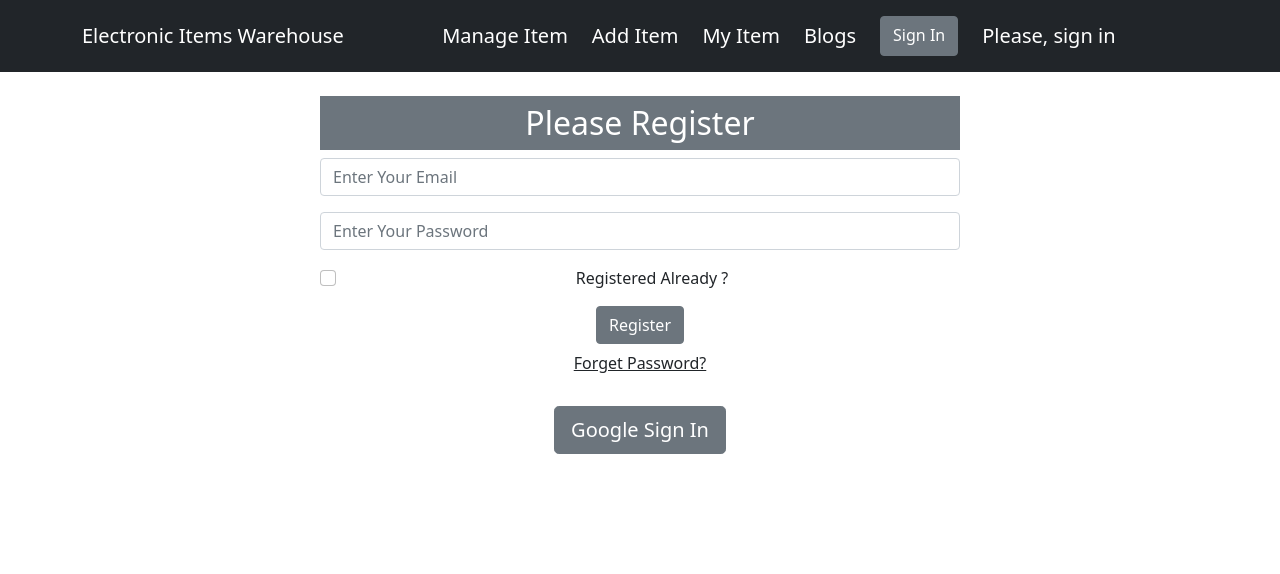
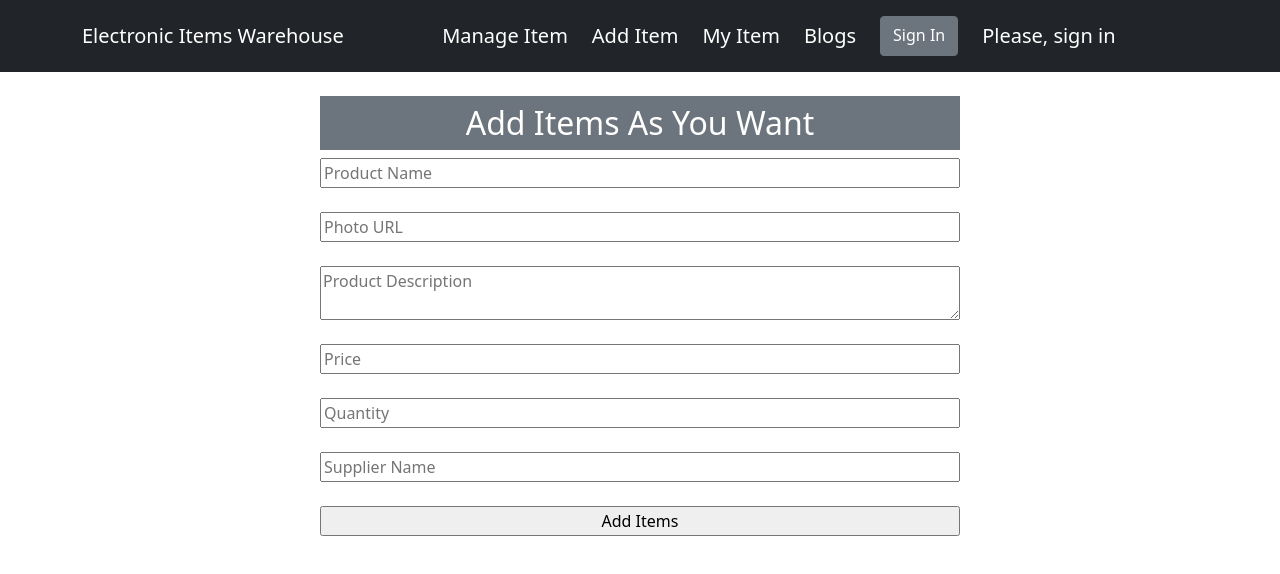
Before and after one commit to shawon-MG/Warehouse_Management--ClientSide, a React (Create React App) app: page /add-item in a window 1280 px wide. Before the commit this address led to /signIn. Shown: the top 574 px of the page. Built offline with nearby package versions, Linux system fonts and the light colour scheme; no server answers.

Commit message:
banner added to the home page

```diff
--- a/src/App.js
+++ b/src/App.js
@@ -6,7 +6,7 @@ import Main from './components/Main/Main';
 import NotFound from './components/NotFound/NotFound';
 import EmailSignIn from './components/EmailSignIn/EmailSignIn';
 import ManageItem from './components/ManageItem/ManageItem';
-import RequireAuth from './components/RequireAuth/RequireAuth';
+// import RequireAuth from './components/RequireAuth/RequireAuth';
 import AddItem from './components/AddItem/AddItem';
 import MyItem from './components/MyItem/MyItem';
 
@@ -20,21 +20,21 @@ function App() {
         <Route path='/' element={<Home></Home>}></Route>
 
         <Route path='/manage-item' element={
-          <RequireAuth>
-            <ManageItem></ManageItem>
-          </RequireAuth>
+          // <RequireAuth>
+          <ManageItem></ManageItem>
+          // </RequireAuth>
         }></Route>
 
         <Route path='/add-item' element={
-          <RequireAuth>
-            <AddItem></AddItem>
-          </RequireAuth>
+          // <RequireAuth>
+          <AddItem></AddItem>
+          // </RequireAuth>
         }></Route>
 
         <Route path='/my-item' element={
-          <RequireAuth>
-            <MyItem></MyItem>
-          </RequireAuth>
+          // <RequireAuth>
+          <MyItem></MyItem>
+          // </RequireAuth>
         }></Route>
 
         <Route path='/signIn' element={<EmailSignIn></EmailSignIn>}></Route>
--- a/src/components/AddItem/AddItem.js
+++ b/src/components/AddItem/AddItem.js
@@ -1,10 +1,35 @@
 import React from 'react';
+import { useForm } from "react-hook-form";
 
 const AddItem = () => {
+    const { register, handleSubmit } = useForm();
+    const onSubmit = data => console.log(data);
+
+
     return (
-        <div>
-            <h2> Add items</h2>
-        </div>
+        <div className='w-50 mx-auto'>
+            <h2 className='bg-secondary text-white p-2 mt-4'>Add Items As You Want</h2>
+
+            < form className='d-flex flex-column' onSubmit={handleSubmit(onSubmit)}>
+
+                <input className='mb-4' placeholder='Product Name'  {...register("name")} />
+
+                <input className='mb-4' placeholder='Photo URL' {...register("img", { required: true })} />
+
+                <textarea className='mb-4' placeholder='Product Description'  {...register("description")} />
+
+                <input className='mb-4' placeholder='Price' {...register("price", { required: true })} />
+
+                <input className='mb-4' placeholder='Quantity' {...register("price", { required: true })} />
+
+
+                <input className='mb-4' placeholder='Supplier Name'  {...register("name")} />
+
+                {/* {errors.exampleRequired && <span>This field is required</span>} */}
+
+                <input type="submit" value="Add Items" />
+            </form>
+        </div >
     );
 };
 
--- a/src/components/EmailSignIn/EmailSignIn.js
+++ b/src/components/EmailSignIn/EmailSignIn.js
@@ -68,6 +68,7 @@ const SignIn = () => {
     };
 
     const { handleGoogleSignIn } = useFirebase();
+
     const location = useLocation();
     const navigate = useNavigate();
     const from = location?.search?.from?.pathname || '/';
--- a/src/components/Home/Home.js
+++ b/src/components/Home/Home.js
@@ -1,10 +1,33 @@
 import React from 'react';
+import { Carousel, CarouselItem } from 'react-bootstrap';
 
 const Home = () => {
 
     return (
         <div>
-            <h1>Home Page</h1>
+            <Carousel >
+                <CarouselItem>
+                    <img className="rounded" width={1500} height={600} alt="900x500" src="https://i.ibb.co/WsJMggb/futuristic-hologram-smartwatch-wearable-technology-53876-108508.webp" />
+                    <div className="carousel-caption">
+                        <h2>Smart Watch</h2>
+                        <p>We have in stocks available now. Best of the smart watches around the world. </p>
+                    </div>
+                </CarouselItem>
+                <CarouselItem>
+                    <img className="rounded" width={1500} height={600} alt="900x500" src="https://i.ibb.co/Vw5L3JD/modern-gamepads-127657-18487.jpg" />
+                    <div className="carousel-caption">
+                        <h2>Smart Gaming Accesories</h2>
+                        <p>Top gaming products in stock form different brands.</p>
+                    </div>
+                </CarouselItem>
+                <CarouselItem>
+                    <img className="rounded" width={1500} height={600} alt="900x500" src="https://i.ibb.co/dJ7Zh4T/driver-using-mobile-phone-searching-information-53876-96710.webp" />
+                    <div className="carousel-caption">
+                        <h2>Smart Car Accesories</h2>
+                        <p>Have some accesories in car to maintain phone, laptop and more. Best products in stock right now.</p>
+                    </div>
+                </CarouselItem>
+            </Carousel>
         </div>
     );
 };
--- a/src/components/MyItem/MyItem.js
+++ b/src/components/MyItem/MyItem.js
@@ -3,7 +3,7 @@ import React from 'react';
 const MyItem = () => {
     return (
         <div>
-            <h2>My Item</h2>
+            <h2>My Item : If you are signed in you can operate from here</h2>
         </div>
     );
 };
```
